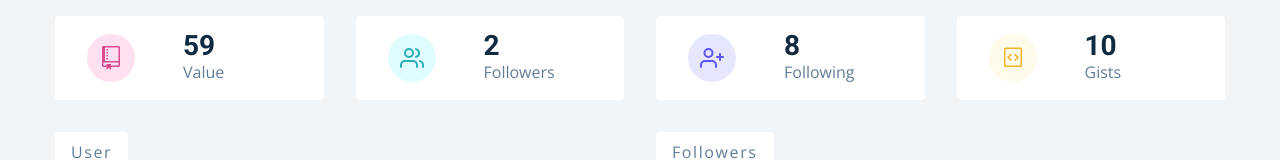
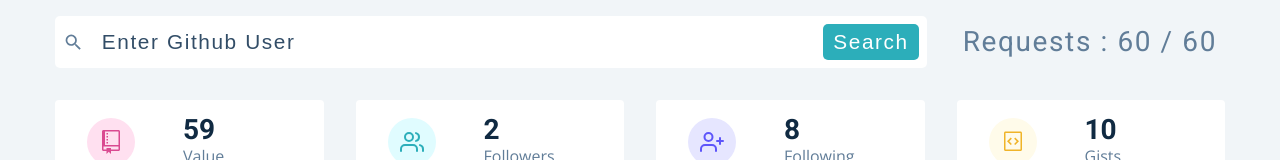
Before and after one commit to kucheriavii/starter-project-react-github-search-users, a React (Create React App) app: page / in a window 1280 px wide. Shown: the top 160 px of the page. Built offline with nearby package versions, Linux system fonts and the light colour scheme.

Commit message:
293 - Search Component

```diff
--- a/src/components/Search.js
+++ b/src/components/Search.js
@@ -1,9 +1,32 @@
-import React from 'react';
+import React, { useState } from 'react';
 import styled from 'styled-components';
 import { MdSearch } from 'react-icons/md';
 import { GithubContext } from '../context/context';
 const Search = () => {
-  return <h2>search component</h2>;
+  const [user, setUser] = useState('');
+  // get things from global context
+  const handleSubmit = (e) => {
+    e.preventDefault();
+    if (user){
+
+      //more logic comin out soon
+      //optional
+      // setUser('');
+    }
+  }
+  return <section className='section'>
+    <Wrapper className='section-center'>
+      <form onSubmit={handleSubmit}>
+        <div className='form-control'>
+          <MdSearch/>
+          <input type="text" placeholder='enter github user'
+          value={user} onChange={(e) => setUser(e.target.value)}/>
+          <button type="submit">Search</button>
+        </div>
+      </form>
+      <h3>requests : 60 / 60</h3>
+    </Wrapper>
+  </section>;
 };
 
 const Wrapper = styled.div`
--- a/src/pages/Dashboard.js
+++ b/src/pages/Dashboard.js
@@ -6,7 +6,7 @@
   return (
     <main>
       {/* <Navbar></Navbar> */}
-      {/* <Search/> */}
+      <Search/>
       <Info/>
       <User/>
       <Repos/>
```
Also changed, not shown: 1 other file (tests, documents, lock files or other folders).
